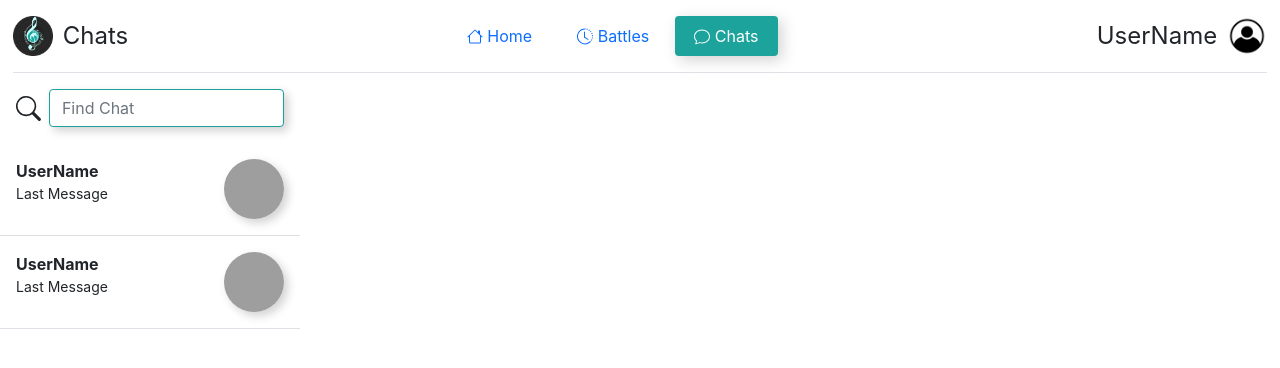
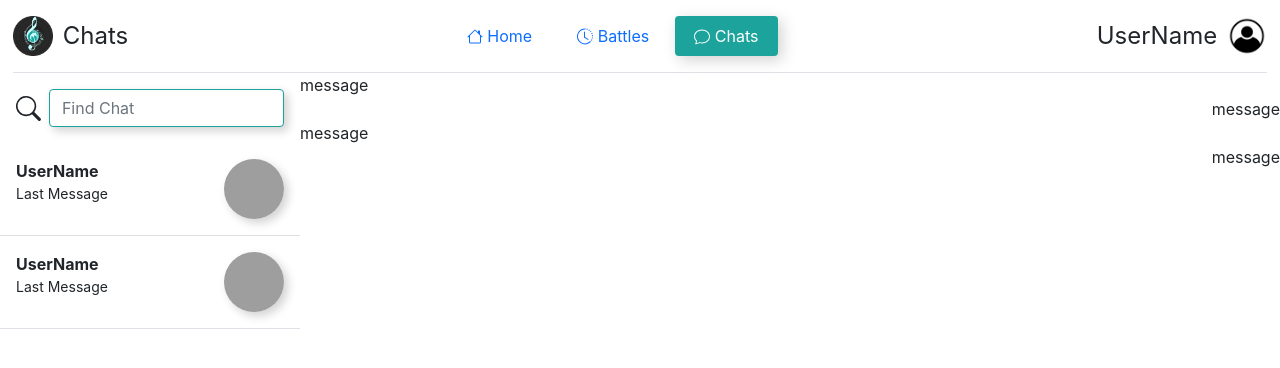
Before and after one commit to Godda9/MusicFromNothing-FrontTesting, a React (Create React App) app: page /chats in a window 1280 px wide. Shown: the top 368 px of the page. Built offline with nearby package versions, Linux system fonts and the light colour scheme; grey boxes are pictures that could not be loaded.

Commit message:
adding chatboxes

```diff
--- /dev/null
+++ b/src/components/chat-message-box/chat-message-box.css
@@ -0,0 +1,21 @@
+.chat-message-box-right {
+  border-radius: 15px;
+  border-bottom-right-radius: 0;
+  width: 100%;
+  display: flex;
+  justify-content: end;
+}
+
+.chat-message-box-left {
+  width: 100%;
+}
+
+.chat-message-bg-right {
+  border-radius: 15px;
+  border-bottom-right-radius: 0;
+}
+
+.chat-message-bg-left {
+  border-radius: 15px;
+  border-bottom-left-radius: 0;
+}/*# sourceMappingURL=chat-message-box.css.map */
--- /dev/null
+++ b/src/components/chat-message-box/chat-message-box.js
@@ -0,0 +1,18 @@
+import './chat-message-box.css';
+
+const ChatMessageBox = (props) => {
+    const {type} = props;
+
+    let className = null;
+    type === "right" ? className = "chat-message-box-right chat-message-bg-right" : className = "chat-message-box-left chat-message-bg-left"
+
+    return (
+        <>
+            <div className={className}>
+                message
+            </div>
+        </>
+    );
+}
+
+export default ChatMessageBox;
--- /dev/null
+++ b/src/components/chat-message-box/chat-message-box.scss
@@ -0,0 +1,21 @@
+.chat-message-box-right {
+    border-radius: 15px;
+    border-bottom-right-radius: 0;
+    width: 100%;
+    display: flex;
+    justify-content: end;
+}
+
+.chat-message-box-left {
+    width: 100%;
+}
+
+.chat-message-bg-right {
+    border-radius: 15px;
+    border-bottom-right-radius: 0;
+}
+
+.chat-message-bg-left {
+    border-radius: 15px;
+    border-bottom-left-radius: 0;
+}
--- a/src/components/messages-view/messages-view.css
+++ b/src/components/messages-view/messages-view.css
@@ -1 +1,7 @@
-/*# sourceMappingURL=messages-view.css.map */
+.container-messages {
+  overflow-y: scroll;
+  overflow-x: hidden;
+  height: 91%;
+  display: flex;
+  flex-direction: column;
+}/*# sourceMappingURL=messages-view.css.map */
--- a/src/components/messages-view/messages-view.js
+++ b/src/components/messages-view/messages-view.js
@@ -1,9 +1,16 @@
 import './messages-view.css';
+import ChatMessageBox from '../chat-message-box/chat-message-box';
 
 const MessagesView = (props) => {
     return (
         <>
+            <div className="container-messages">
+                <ChatMessageBox type="left"/>
+                <ChatMessageBox type="right"/>
 
+                <ChatMessageBox type="left"/>
+                <ChatMessageBox type="right"/>
+            </div>
         </>
     );
 }
--- a/src/components/messages-view/messages-view.scss
+++ b/src/components/messages-view/messages-view.scss
@@ -0,0 +1,7 @@
+.container-messages {
+    overflow-y: scroll;
+    overflow-x: hidden;
+    height: 91%;
+    display: flex;
+    flex-direction: column;
+}
```
Also changed, not shown: 2 other files (tests, documents, lock files or other folders).
